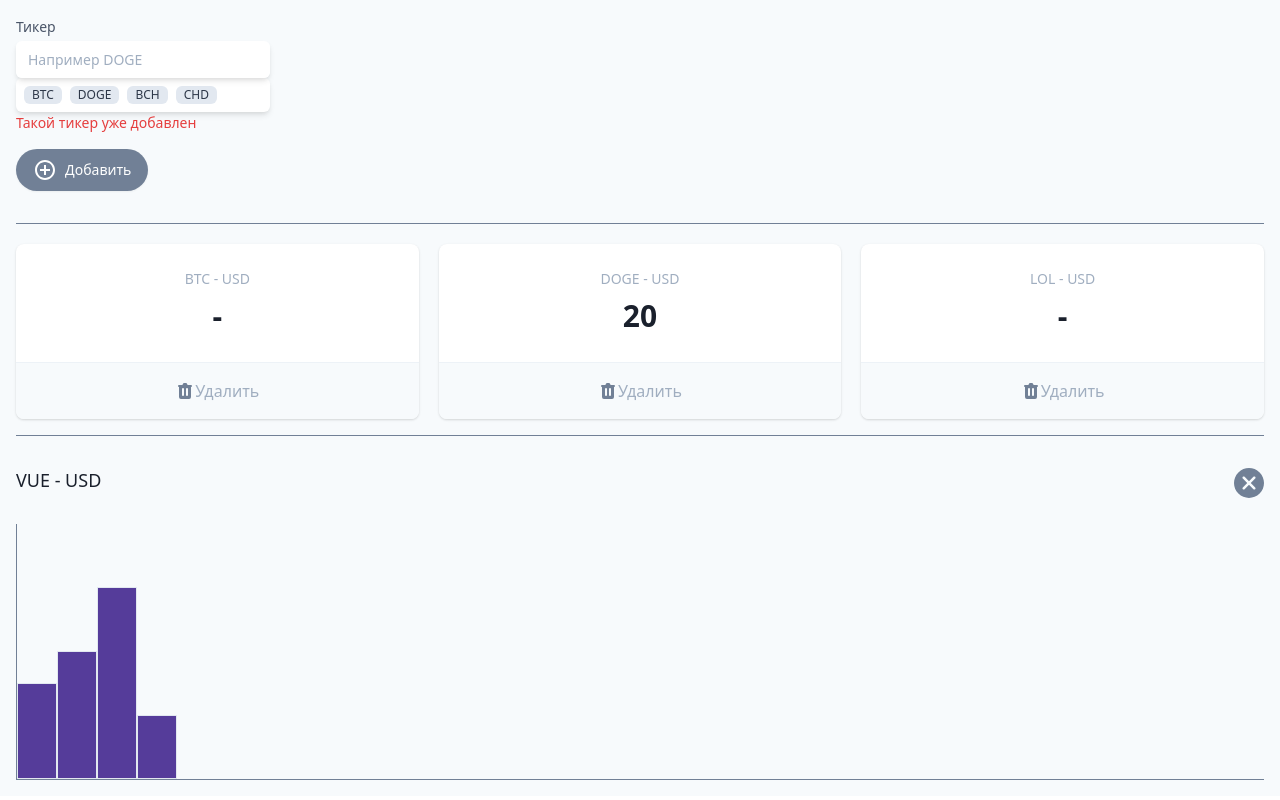
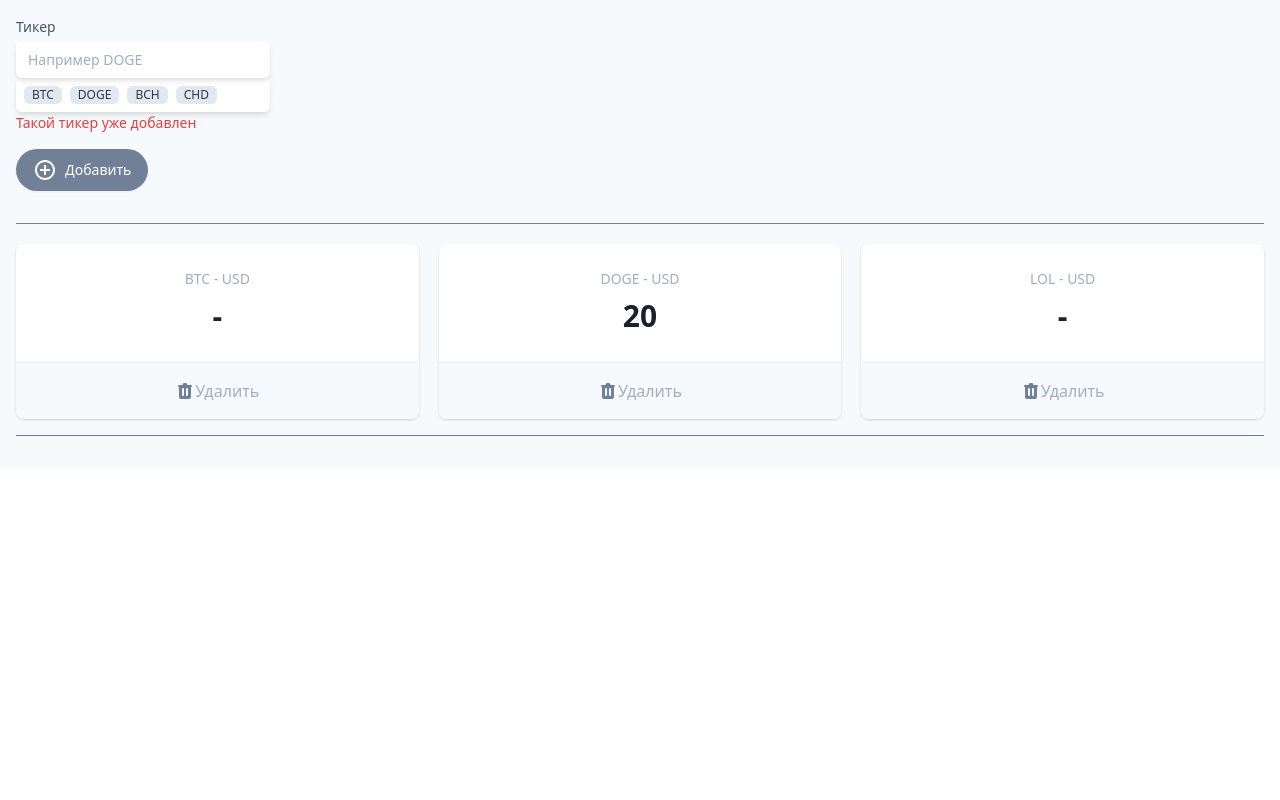
Before and after one commit to k0ndratov/cryptonomicon, a Vue app: page / in a window 1280 px wide. Built offline with nearby package versions, Linux system fonts and the light colour scheme.

Commit message:
feat: display graph for selected ticker

```diff
--- a/src/App.vue
+++ b/src/App.vue
@@ -108,7 +108,7 @@
         </div>
       </dl>
       <hr class="w-full border-t border-gray-600 my-4" />
-      <section class="relative">
+      <section v-if="selectedTicker" class="relative">
         <h3 class="text-lg leading-6 font-medium text-gray-900 my-8">
           VUE - USD
         </h3>
@@ -118,7 +118,11 @@
           <div class="bg-purple-800 border w-10 h-48"></div>
           <div class="bg-purple-800 border w-10 h-16"></div>
         </div>
-        <button type="button" class="absolute top-0 right-0">
+        <button
+          @click="selectTicker(null)"
+          type="button"
+          class="absolute top-0 right-0"
+        >
           <svg
             xmlns="http://www.w3.org/2000/svg"
             xmlns:xlink="http://www.w3.org/1999/xlink"
@@ -168,6 +172,7 @@ export default {
           price: "-",
         },
       ],
+      graph: [],
     };
   },
 
@@ -186,6 +191,10 @@ export default {
         (ticker) => ticker.name !== tickerName
       );
     },
+
+    selectTicker(tickerName) {
+      this.selectedTicker = tickerName;
+    },
   },
 };
 </script>
```
